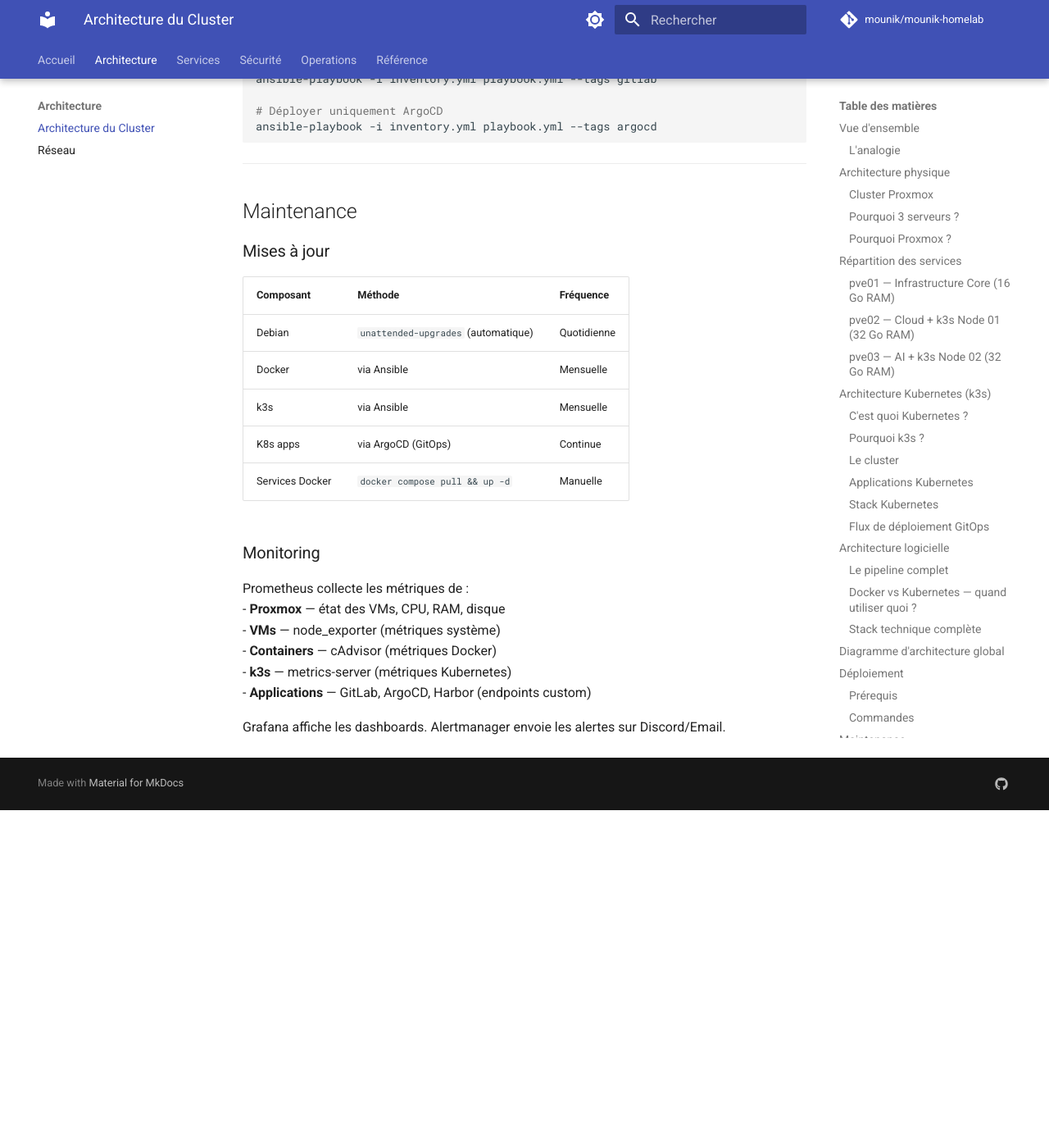
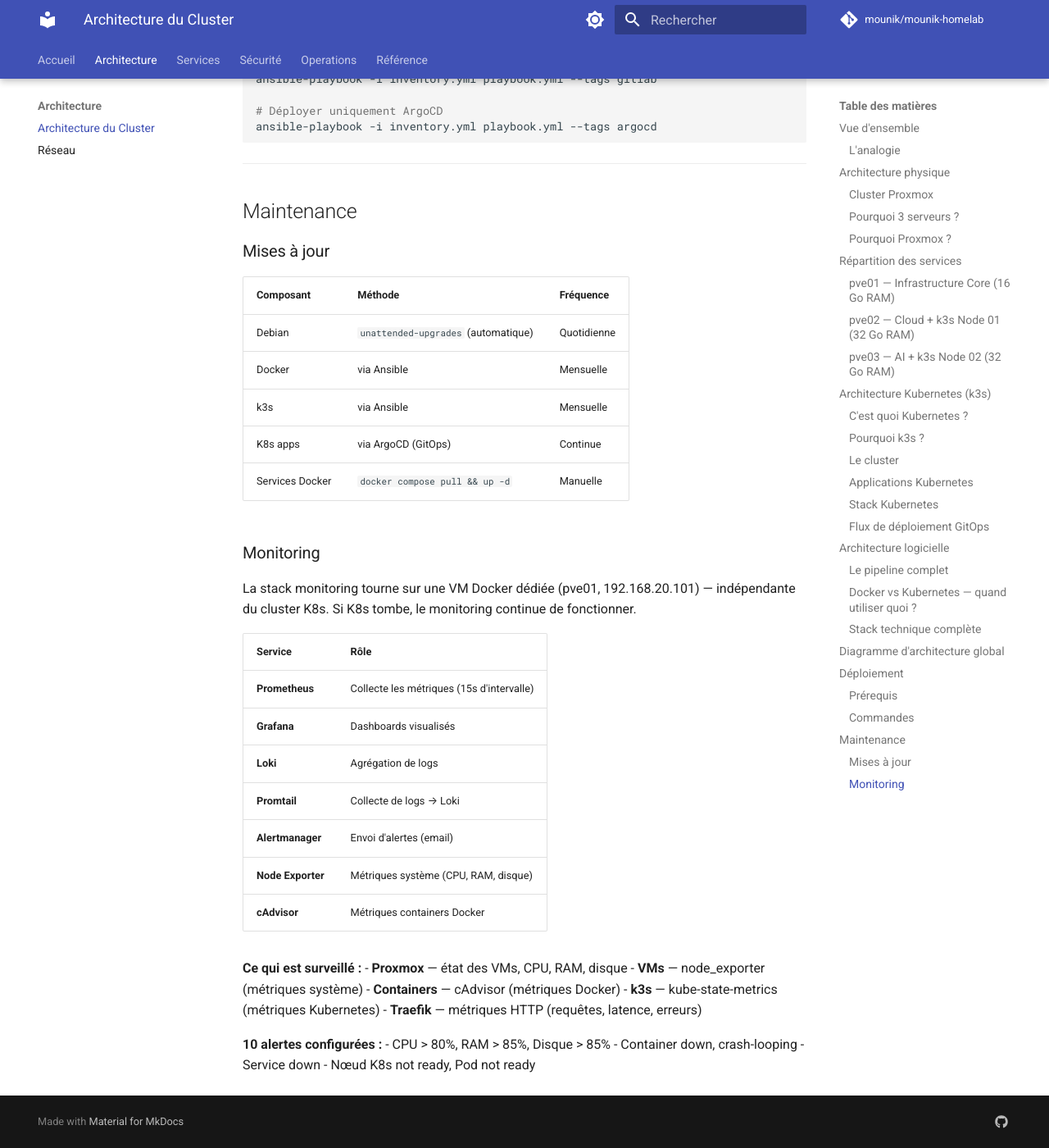
Before and after one commit to Mounik/mounik-homelab, an MkDocs documentation site: the page built from docs/architecture.md, in a window 1280 px wide and 1400 px high, scrolled down 8126 px. Shown: the whole window at 82% size. Built offline with MkDocs 1.6.1 and Material for MkDocs 9.7.7, drawn with Linux system fonts in a browser that asks for light colours; comment, search, counter and statistics services are not loaded; before the commit the page ends 9114 px from its top, so only the background shows below that; some of the changed text lies outside the part shown.

Commit message:
docs: update documentation for monitoring stack
- README: monitoring section updated (7 services), roadmap checked
- architecture.md: VM table + monitoring stack detailed
- services.md: full monitoring stack (Prometheus, Grafana, Loki, Alertmanager, Promtail, Node Exporter, cAdvisor)
- glossary.md: added Alertmanager, Grafana, Loki, Prometheus, Promtail

```diff
--- a/docs/architecture.md
+++ b/docs/architecture.md
@@ -53,7 +53,7 @@ C'est le **serveur de sécurité et d'infrastructure**. Il fait tourner les serv
 | Service          | VM ID | IP               | RAM   | Description |
 |------------------|-------|------------------|-------|-------------|
 | traefik          | 100   | 192.168.20.100   | 2 Go  | Reverse proxy — le "guichet d'accueil" qui redirige le trafic |
-| monitoring       | 101   | 192.168.20.101   | 4 Go  | Prometheus + Grafana — les "caméras de surveillance" |
+| monitoring       | 101   | 192.168.20.101   | 4 Go  | Prometheus + Grafana + Loki + Alertmanager |
 | vaultwarden      | 103   | 192.168.20.103   | 1 Go  | Gestionnaire de mots de passe |
 | cloudflare-tunnel| 104   | 192.168.20.104   | 512 Mo| Tunnel sécurisé vers Internet |
 
@@ -228,7 +228,7 @@ Ansible (configuration système + k3s + services)
 | GitOps | — | ArgoCD |
 | Registry | — | Harbor |
 | Sécurité | CrowdSec | Wazuh + Trivy |
-| Monitoring | Prometheus + Grafana | Prometheus + Grafana |
+| Monitoring | Prometheus + Grafana + Loki | Prometheus + Grafana + Loki |
 | Stockage | Local | Longhorn |
 | LoadBalancer | — | MetalLB |
 
@@ -315,11 +315,27 @@ ansible-playbook -i inventory.yml playbook.yml --tags argocd
 
 ### Monitoring
 
-Prometheus collecte les métriques de :
+La stack monitoring tourne sur une VM Docker dédiée (pve01, 192.168.20.101) — indépendante du cluster K8s. Si K8s tombe, le monitoring continue de fonctionner.
+
+| Service | Rôle |
+|---------|------|
+| **Prometheus** | Collecte les métriques (15s d'intervalle) |
+| **Grafana** | Dashboards visualisés |
+| **Loki** | Agrégation de logs |
+| **Promtail** | Collecte de logs → Loki |
+| **Alertmanager** | Envoi d'alertes (email) |
+| **Node Exporter** | Métriques système (CPU, RAM, disque) |
+| **cAdvisor** | Métriques containers Docker |
+
+**Ce qui est surveillé :**
 - **Proxmox** — état des VMs, CPU, RAM, disque
 - **VMs** — node_exporter (métriques système)
 - **Containers** — cAdvisor (métriques Docker)
-- **k3s** — metrics-server (métriques Kubernetes)
-- **Applications** — GitLab, ArgoCD, Harbor (endpoints custom)
+- **k3s** — kube-state-metrics (métriques Kubernetes)
+- **Traefik** — métriques HTTP (requêtes, latence, erreurs)
 
-Grafana affiche les dashboards. Alertmanager envoie les alertes sur Discord/Email.
+**10 alertes configurées :**
+- CPU > 80%, RAM > 85%, Disque > 85%
+- Container down, crash-looping
+- Service down
+- Nœud K8s not ready, Pod not ready
```
Also changed, not shown: README.md (+5 -3 lines), docs/glossary.md (+35 -0 lines), docs/services.md (+20 -4 lines).
